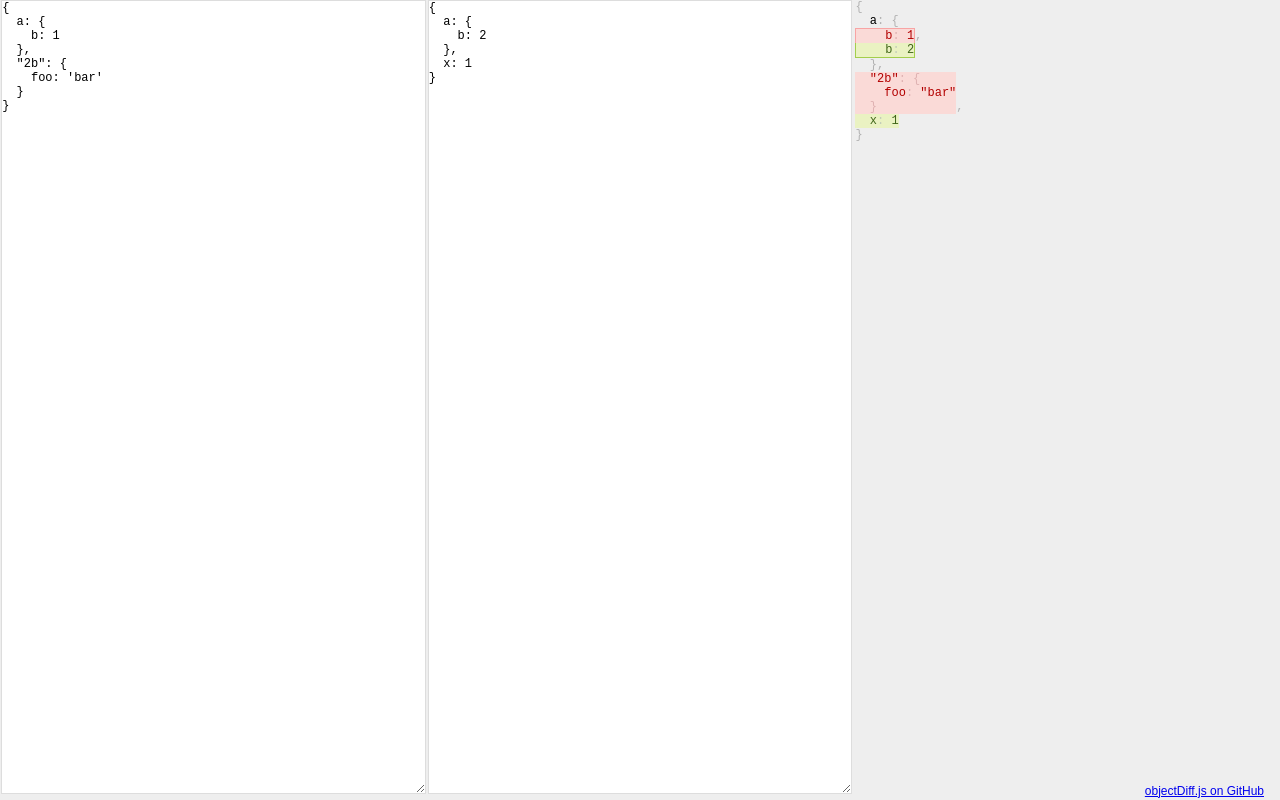
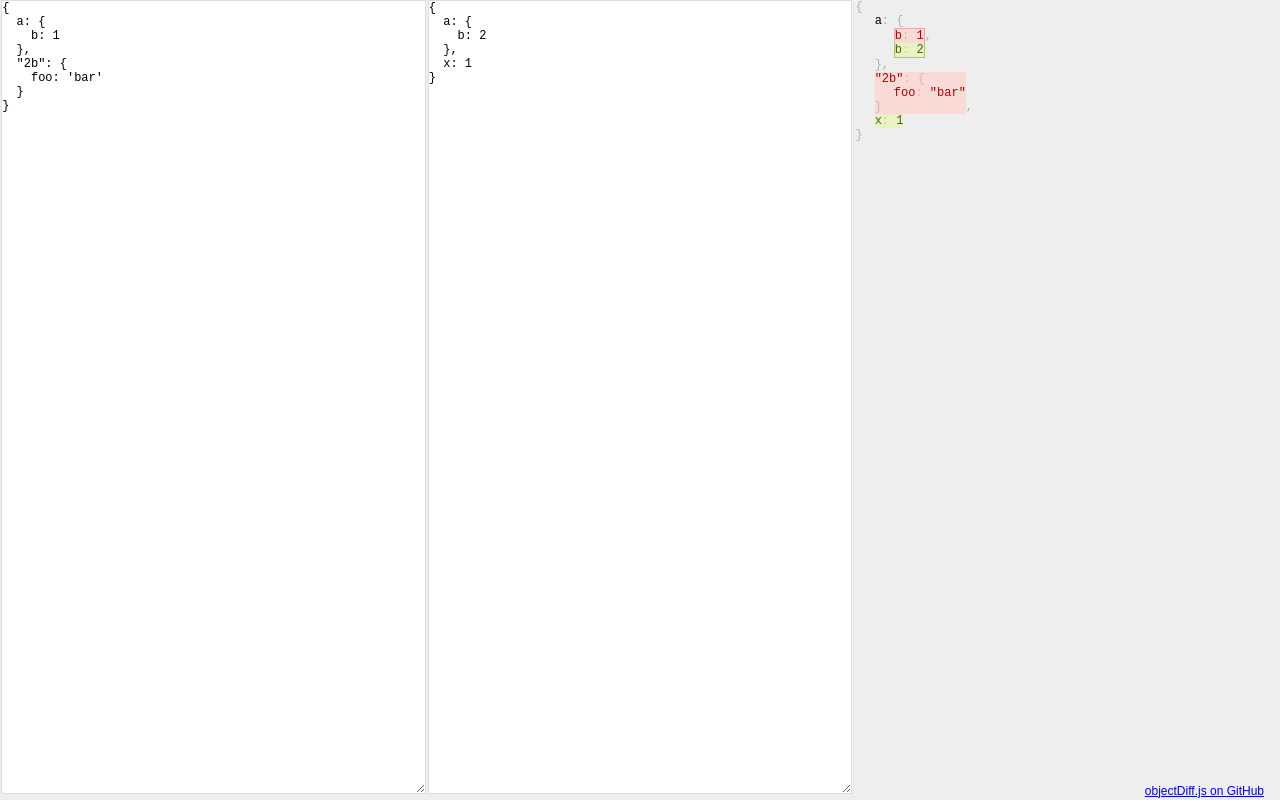
Before and after one commit to NV/objectDiff.js, a plain HTML site: page index.html in a window 1280 px wide. Drawn offline with Linux system fonts and the light colour scheme.

Commit message:
Make npm package and publish it. Add diffOwnProperties method.

```diff
--- a/index.html
+++ b/index.html
@@ -62,8 +62,8 @@ b.onpaste = b.onchange = b.oninput = function changed(e) {
 	}
 
 	if (!bError && !aError) {
-		var diff = objectDiff(aObj, bObj);
-		result.innerHTML = outputDiff(diff);
+		var diff = objectDiff.diffOwnProperties(aObj, bObj);
+		result.innerHTML = objectDiff.convertToXMLString(diff);
 	}
 };
 </script>
--- a/objectDiff.js
+++ b/objectDiff.js
@@ -1,9 +1,12 @@
+var objectDiff = typeof exports != 'undefined' ? exports : {};
+
 /**
  * @param {Object} a
  * @param {Object} b
+ * @nosideeffects
  * @return {Object}
  */
-function objectDiff(a, b) {
+objectDiff.diff = function diff(a, b) {
 
 	if (a === b) {
 		return {
@@ -12,12 +15,12 @@ function objectDiff(a, b) {
 		}
 	}
 
-	var diff = {};
+	var result = {};
 
 	for (var key in a) {
 		if (key in b) {
 			if (a[key] === b[key]) {
-				diff[key] = {
+				result[key] = {
 					changed: 'equals',
 					value: a[key]
 				}
@@ -25,12 +28,12 @@ function objectDiff(a, b) {
 				var typeA = typeof a[key];
 				var typeB = typeof b[key];
 				if ((typeA == 'object' || typeA == 'function') && (typeB == 'object' || typeB == 'function')) {
-					diff[key] = {
+					result[key] = {
 						changed: 'object change',
-						diff: objectDiff(a[key], b[key])
+						diff: diff(a[key], b[key])
 					}
 				} else {
-					diff[key] = {
+					result[key] = {
 						changed: 'primitive change',
 						removed: a[key],
 						added: b[key]
@@ -38,7 +41,7 @@ function objectDiff(a, b) {
 				}
 			}
 		} else {
-			diff[key] = {
+			result[key] = {
 				changed: 'removed',
 				value: a[key]
 			}
@@ -47,18 +50,128 @@ function objectDiff(a, b) {
 
 	for (key in b) {
 		if (!(key in a)) {
-			diff[key] = {
+			result[key] = {
 				changed: 'added',
 				value: b[key]
 			}
 		}
 	}
 
-	return diff;
+	return result;
+};
+
+
+/**
+ * @param {Object} a
+ * @param {Object} b
+ * @nosideeffects
+ * @return {Object}
+ */
+objectDiff.diffOwnProperties = function diffOwnProperties(a, b) {
+
+	if (a === b) {
+		return {
+			changed: 'equal',
+			value: a
+		}
 	}
 
+	var result = {};
+	var keys = Object.keys(a);
+
+	for (var i = 0, length = keys.length; i < length; i++) {
+		var key = keys[i];
+		if (b.hasOwnProperty(key)) {
+			if (a[key] === b[key]) {
+				result[key] = {
+					changed: 'equals',
+					value: a[key]
+				}
+			} else {
+				var typeA = typeof a[key];
+				var typeB = typeof b[key];
+				if ((typeA == 'object' || typeA == 'function') && (typeB == 'object' || typeB == 'function')) {
+					result[key] = {
+						changed: 'object change',
+						diff: diffOwnProperties(a[key], b[key])
+					}
+				} else {
+					result[key] = {
+						changed: 'primitive change',
+						removed: a[key],
+						added: b[key]
+					}
+				}
+			}
+		} else {
+			result[key] = {
+				changed: 'removed',
+				value: a[key]
+			}
+		}
+	}
+
+	keys = Object.keys(b);
+
+	for (i = 0, length = keys.length; i < length; i++) {
+		key = keys[i];
+		if (!a.hasOwnProperty(key)) {
+			result[key] = {
+				changed: 'added',
+				value: b[key]
+			}
+		}
+	}
+
+	return result;
+};
+
+
+(function() {
+
 	/**
- * repeatString("Ha ", 2) ==> "Ha Ha "
+	 * @param {Object} diff
+	 * @return {string}
+	 */
+	objectDiff.convertToXMLString = function convertToXMLString(diff) {
+		var output = '';
+		var properties = [];
+
+		for (var key in diff) {
+			var changed = diff[key].changed;
+			switch (changed) {
+				case 'equals':
+					properties.push(stringifyObjectKey(escapeHTML(key)) + '<span>: </span>' + inspect(diff[key].value));
+					break;
+
+				case 'removed':
+					properties.push('<del>' + stringifyObjectKey(escapeHTML(key)) + '<span>: </span>' + inspect(diff[key].value) + '</del>');
+					break;
+
+				case 'added':
+					properties.push('<ins>' + stringifyObjectKey(escapeHTML(key)) + '<span>: </span>' + inspect(diff[key].value) + '</ins>');
+					break;
+
+				case 'primitive change':
+					var prefix = stringifyObjectKey(escapeHTML(key)) + '<span>: </span>';
+					properties.push(
+						'<del class="key">' + prefix + escapeHTML(inspect(diff[key].removed)) + '</del><span>,</span>\n' +
+						'<ins class="key">' + prefix + escapeHTML(inspect(diff[key].added)) + '</ins>');
+					break;
+
+				case 'object change':
+					properties.push(stringifyObjectKey(key) + '<span>: </span>' + convertToXMLString(diff[key].diff));
+					break;
+			}
+		}
+
+		return '<span>{</span>\n<div class="level">' + properties.join('<span>,</span>\n') + '\n</div><span>}</span>';
+	};
+
+
+	var _repeatCache = {};
+	/**
+	 * repeatString("\t", 2) ==> "\t\t"
 	 * @param {String} string
 	 * @param {Number} times
 	 */
@@ -69,21 +182,20 @@ function repeatString(string, times) {
 			return '';
 		}
 
-	if (string in repeatString.cache && times in repeatString.cache[string]) {
-		return repeatString.cache[string][times];
+		var key = string + times;
+
+		if (_repeatCache[key]) {
+			return _repeatCache[key];
 		} else {
 			var result = string;
 			for (var i = times; --i;) {
 				result += string;
 			}
-		repeatString.cache[string] || (repeatString.cache[string] = {});
-		repeatString.cache[string][times] = result;
+			_repeatCache[key] = result;
 		}
 
 		return result;
 	}
-repeatString.cache = {};
-
 
 	/**
 	 * @param {string} key
@@ -95,80 +207,32 @@ function stringifyObjectKey(key) {
 			JSON.stringify(key);
 	}
 
-
-var INDENT = '  ';
-
-
 	/**
- * @param {Object} diff
- * @param {number} depth
+	 * @param {string} string
 	 * @return {string}
 	 */
-function outputDiff(diff, depth) {
-	depth ? depth++ : (depth = 1);
-	var output = '<span>{</span>\n';
-	var properties = [];
-
-	var indent = repeatString(INDENT, depth - 1);
-	var innerIndent = repeatString(INDENT, depth);
-
-	for (var key in diff) {
-		var changed = diff[key].changed;
-		switch (changed) {
-			case 'equals':
-				properties.push(innerIndent + stringifyObjectKey(key) + '<span>: </span>' + inspect(diff[key].value, depth));
-				break;
-
-			case 'removed':
-				properties.push('<del>' + innerIndent + stringifyObjectKey(key) + '<span>: </span>' + inspect(diff[key].value, depth) + '</del>');
-				break;
-
-			case 'added':
-				properties.push('<ins>' + innerIndent + stringifyObjectKey(key) + '<span>: </span>' + inspect(diff[key].value, depth) + '</ins>');
-				break;
-
-			case 'primitive change':
-				var prefix = innerIndent + stringifyObjectKey(key) + '<span>: </span>';
-				properties.push(
-					'<del class="key">' + prefix + inspect(diff[key].removed, depth) + '</del><span>,</span>\n' +
-					'<ins class="key">' + prefix + inspect(diff[key].added, depth) + '</ins>');
-				break;
-
-			case 'object change':
-				properties.push(innerIndent + stringifyObjectKey(key) + '<span>: </span>' + outputDiff(diff[key].diff, depth));
-				break;
-
+	function escapeHTML(string) {
+		return string.replace(/&/g, '&amp;').replace(/</g, '&lt;').replace(/>/g, '&gt;');
 	}
-	}
-
-	return output + properties.join('<span>,</span>\n') + '\n' + indent + '<span>}</span>';
-}
-
 
 	/**
 	 * @param {Object} obj
- * @param {number} depth
- * @param {Array} stack
 	 * @return {string}
 	 */
-function inspect(obj, depth, stack) {
-	depth ? depth++ : (depth = 1);
-	var _stack = stack ? stack.slice(0) : [obj];
-
+	function inspect(obj) {
 		switch(typeof obj) {
 			case 'object':
 				var properties = [];
-			var indent = repeatString(INDENT, depth);
 				for (var key in obj) {
-				properties.push(indent + stringifyObjectKey(key) + '<span>: </span>' + inspect(obj[key], depth, stack));
+					properties.push(stringifyObjectKey(escapeHTML(key)) + '<span>: </span>' + inspect(obj[key]));
 				}
-			var indentInside = repeatString(INDENT, depth - 1);
-			return '<span>{</span>\n' + properties.join('<span>,</span>\n') + '\n' + indentInside + '<span>}</span>';
+				return '<span>{</span>\n<div class="level">' + properties.join('<span>,</span>\n') + '\n</div><span>}</span>';
 
 			case 'string':
-			return '"' + obj + '"';
+				return JSON.stringify(escapeHTML(obj));
 
 			default:
-			return obj.toString();
+				return escapeHTML(obj.toString());
 		}
 	}
+})();
--- a/style.css
+++ b/style.css
@@ -59,6 +59,10 @@ ins span {
 	color: #c2ccb8;
 }
 
+
+.level {
+	margin-left: 1.6em;
+}
 .footer {
 	position: absolute;
 	padding: .2em .5em;
```
Also changed, not shown: 1 other file. Lines whose indentation alone changed are shown as unchanged.
